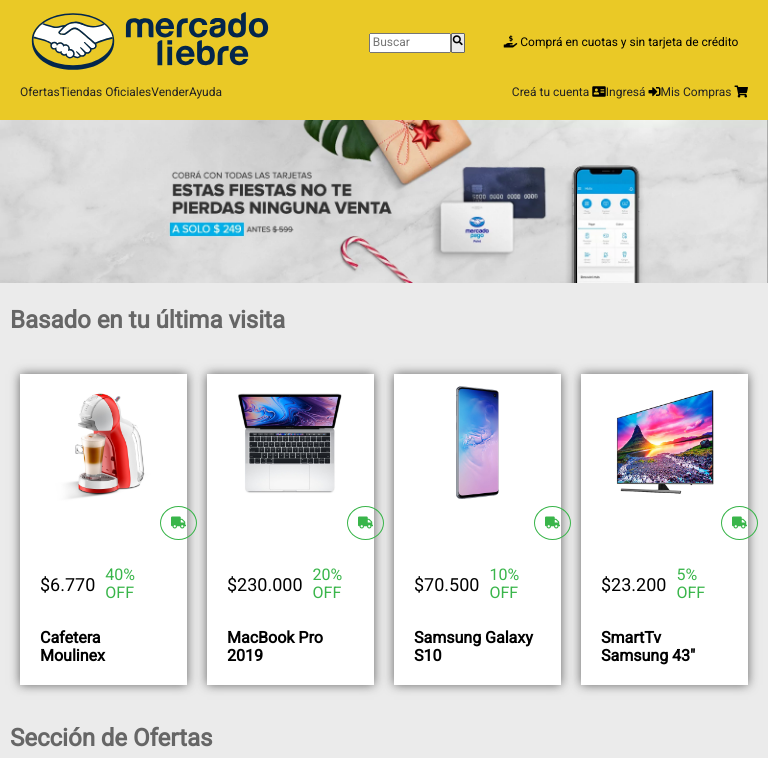
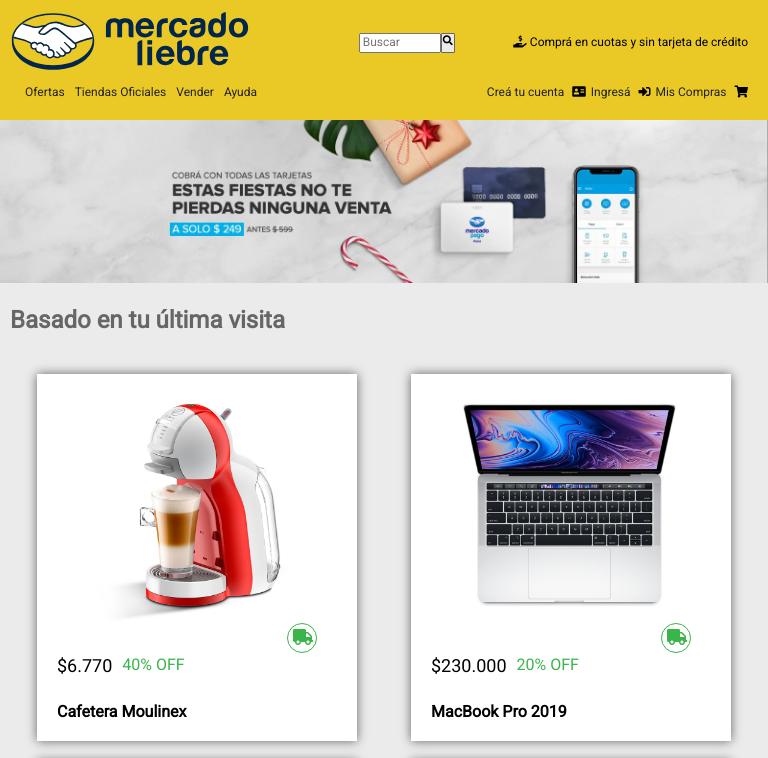
Before and after one commit to MariaBelenLegresti/mercado-liebre, a website: page views/home.html in a window 768 px wide. Shown: the top 758 px of the page. Drawn offline with Linux system fonts and the light colour scheme.

Commit message:
versiones arregladas de flexbox con camion OK

```diff
--- a/public/css/styles.css
+++ b/public/css/styles.css
@@ -8,9 +8,15 @@
 
 /*-----------HEADER + BARRAS DE NAVAEGACION-----------------------*/
 
+.copy p {
+    margin: 0px 10px;
+    text-align: right;
+    min-width: 150px;
+}
+
 .header-logo {
     display: flex;
-    justify-content: space-around;
+    justify-content: space-between;
     align-items: center;
 }
 
@@ -39,6 +45,7 @@
     text-decoration: none;
     display: inline-block;
     color:#222222;
+    margin: 0px 5px;
 }
 
 .busqueda {
@@ -87,12 +94,14 @@
     background-color: white;
     padding: 10px;
     text-align: center;
+    width: 320px;
 }
 
 .informacion-productos {
     background-color: white;
     text-align: left;
     margin: 10px;
+    position: relative;
 }
 
 .precio-descuento {
@@ -135,13 +144,20 @@
 }
 
 .camion i {
+    display: block;
+    font-size: 16px;
+    padding: 5px;
+    width: 30px;
+    height: 30px;
+    border: 1px solid #39b54a;
+    background-color: #FFF;
+    border-radius: 50%;
+    position: absolute;
+    right: 20px;
+    top: -15px;
     color: #39b54a;
-    border-radius: 100%;
-    border: solid 1px #39b54a;
-    padding: 10px;
-    position: absolute;
-    right: 50px;
-}
+   }
+
 
 /*---------------FOOTER!-------------------*/
 footer {
@@ -220,7 +236,7 @@
 }
 
 /*------SOLO TABLET ENTRE 481 Y 1024**-----------------*/
-@media (min-width: 481px) and (max-width: 1024px) {
+@media (min-width: 482px) and (max-width: 1024px) {
     .section-visita {
         display: flex;
         justify-content: space-around;
@@ -229,13 +245,15 @@
     .section-ofertas {
         display: flex;
         justify-content: space-around;
+        flex-wrap: wrap;
     }
 
-    .camion i {
-        position: relative;
-        left: 120px;
-        bottom: 10px;
+    .section-visita {
+        display: flex;
+        justify-content: space-around;
+        flex-wrap: wrap;
     }
+
 }
 
 /*------A PARTIR DE DESKTOP** 1025 EN ADELANTE-------------*/
--- a/views/home.html
+++ b/views/home.html
@@ -26,7 +26,7 @@
             </div>
 
             <!---Mensaje - ¿Título? ¿Párrafo???-->
-            <div>
+            <div class="copy">
                 <p><i class="fas fa-hand-holding-usd"></i> Comprá en cuotas y sin tarjeta de crédito</p>
             </div>
         </div>
```
